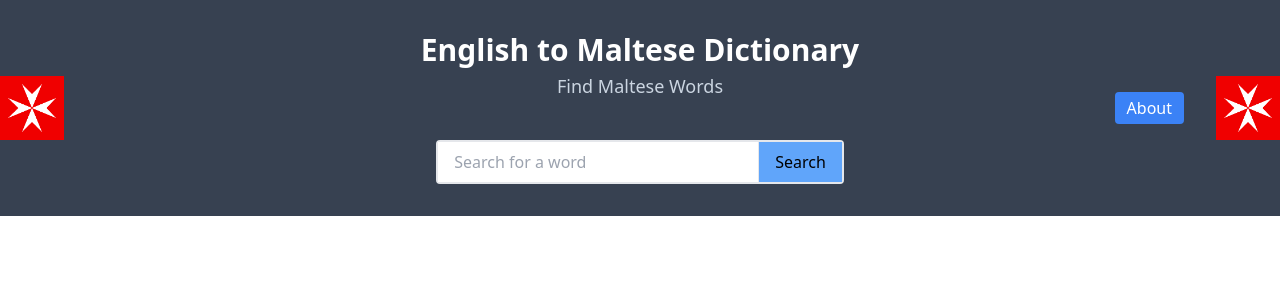
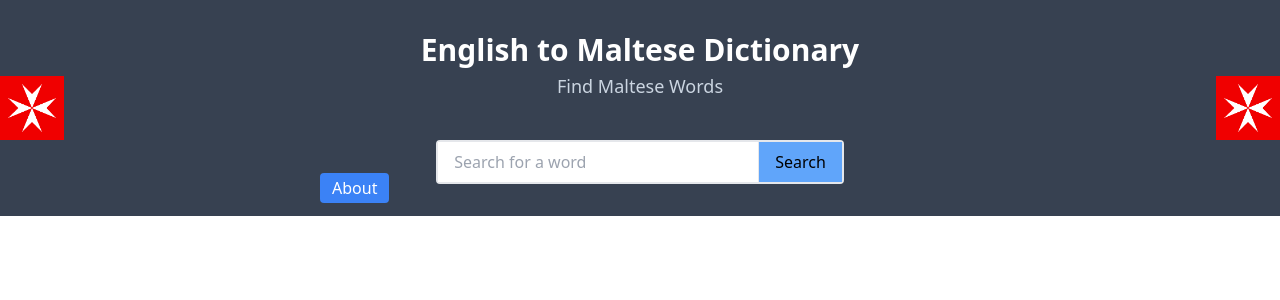
Before and after one commit to Carmel-Jane/maltese-dictionary, a React (Create React App) app: page / in a window 1280 px wide. Shown: the top 300 px of the page. Built offline with nearby package versions, Linux system fonts and the light colour scheme.

Commit message:
removed underline of maltese word, and changed positioning of about on header

```diff
--- a/src/components/Header.jsx
+++ b/src/components/Header.jsx
@@ -29,7 +29,6 @@ const Header = () => {
         }
     };
     return (
-
         <div className="bg-gray-700">
             <div className="container mx-auto py-8 relative">
                 <div className="flex justify-center items-center position-relative">
@@ -44,7 +43,6 @@ const Header = () => {
                         alt="Maltese Cross"
                         className="h-16 w-16 absolute right-0 top-1/2 transform -translate-y-1/2"
                     />
-                    <Link to="/about" className="text-white mx-4 absolute top-1/2 right-20 transform -translate-y-1/2 bg-blue-500 px-3 py-1 rounded">About</Link>
                 </div>
                 <p className="text-center mt-1 mb-10 text-slate-300 text-lg">Find Maltese Words</p>
                 <div className="flex item-center justify-center mt-5">
@@ -70,6 +68,9 @@ const Header = () => {
                         Result for: <span className="text-white font-bold">{inputValue}</span>
                     </h3>
                 )}
+                <div className="absolute bottom-4 left-1/4">
+                <Link to="/about" className="text-white bg-blue-500 px-3 py-1 rounded">About</Link>
+            </div>
             </div>
         </div>
     );
--- a/src/components/WordDetails.jsx
+++ b/src/components/WordDetails.jsx
@@ -38,7 +38,7 @@ const WordDetails = () => {
             <h1 className="text-2xl font-bold mt-4">Word Details</h1>
             {wordDetails && (
                 <div className="p-4 border rounded mt-4 bg-gray-100 text-lg font-sans">
-                <p className="text-center underline text-2xl font-bold"><span className="text-red-800">{wordDetails.lemma}</span></p>
+                <p className="text-center text-2xl font-bold"><span className="text-red-800">{wordDetails.lemma}</span></p>
                 <p>Part of Speech: <span className="text-gray-600">{wordDetails.pos}</span></p>
 {wordDetails.root && <p>Root: <span className="text-gray-600">{wordDetails.root.radicals}</span></p>}
 {wordDetails.phonetic ? (
```
